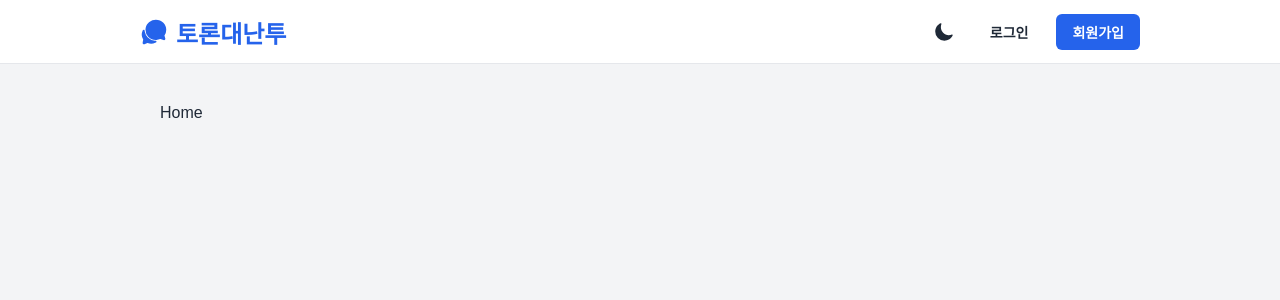
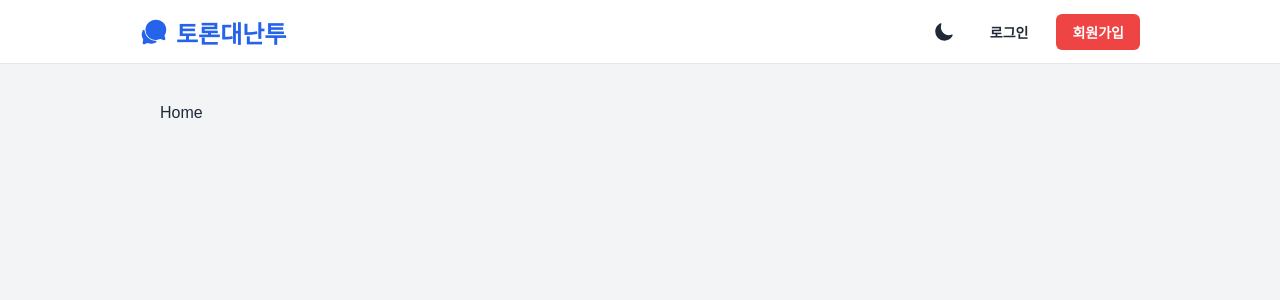
Before and after one commit to drasla/lecture-forum-frontend, a React (Vite) app: page / in a window 1280 px wide. Shown: the top 300 px of the page. Built offline with nearby package versions, Linux system fonts and the light colour scheme.

Commit message:
색상값만 바뀌는 Button 컴포넌트 작성

```diff
--- /dev/null
+++ b/src/components/common/button/Button.tsx
@@ -0,0 +1,29 @@
+import styled from "styled-components";
+import type { ReactNode } from "react";
+
+export type ButtonColorType = "primary" | "secondary" | "success" | "error" | "warning" | "info";
+
+const StyledButton = styled.button<{ $color: ButtonColorType }>`
+    font-size: 14px;
+    font-weight: 600;
+    color: #ffffff;
+    background-color: ${props => props.theme.colors[props.$color]};
+    padding: 8px 16px;
+    border-radius: 6px;
+    transition: all 0.5s;
+
+    &:hover {
+        filter: brightness(0.8);
+    }
+`;
+
+type Props = {
+    children: ReactNode;
+    color: ButtonColorType;
+}
+
+function Button({ children, color }: Props) {
+    return <StyledButton $color={color}>{children}</StyledButton>
+}
+
+export default Button;
--- a/src/components/layout/MainHeader.tsx
+++ b/src/components/layout/MainHeader.tsx
@@ -1,6 +1,7 @@
 import styled from "styled-components";
 import { Link, useNavigate } from "react-router";
 import { IoChatbubbles, IoMoon } from "react-icons/io5";
+import Button from "../common/button/Button.tsx";
 
 const HeaderContainer = styled.header`
     height: 64px;
@@ -64,22 +65,9 @@ const TextButton = styled.button`
     }
 `;
 
-const PrimaryButton = styled.button`
-    font-size: 14px;
-    font-weight: 600;
-    color: #ffffff;
-    background-color: ${props => props.theme.colors.primary};
-    padding: 8px 16px;
-    border-radius: 6px;
-    transition: all 0.5s;
-
-    &:hover {
-        filter: brightness(0.8);
-    }
-`;
-
 function MainHeader() {
     const navigate = useNavigate();
+
     return (
         <HeaderContainer>
             <HeaderInner>
@@ -92,7 +80,7 @@ function MainHeader() {
                         <IoMoon size={20} />
                     </IconButton>
                     <TextButton as={Link} to={"/auth/login"}>로그인</TextButton>
-                    <PrimaryButton as={Link} to={"/auth/signup"}>회원가입</PrimaryButton>
+                    <Button color={"error"}>회원가입</Button>
                 </NavGroup>
             </HeaderInner>
         </HeaderContainer>
```
